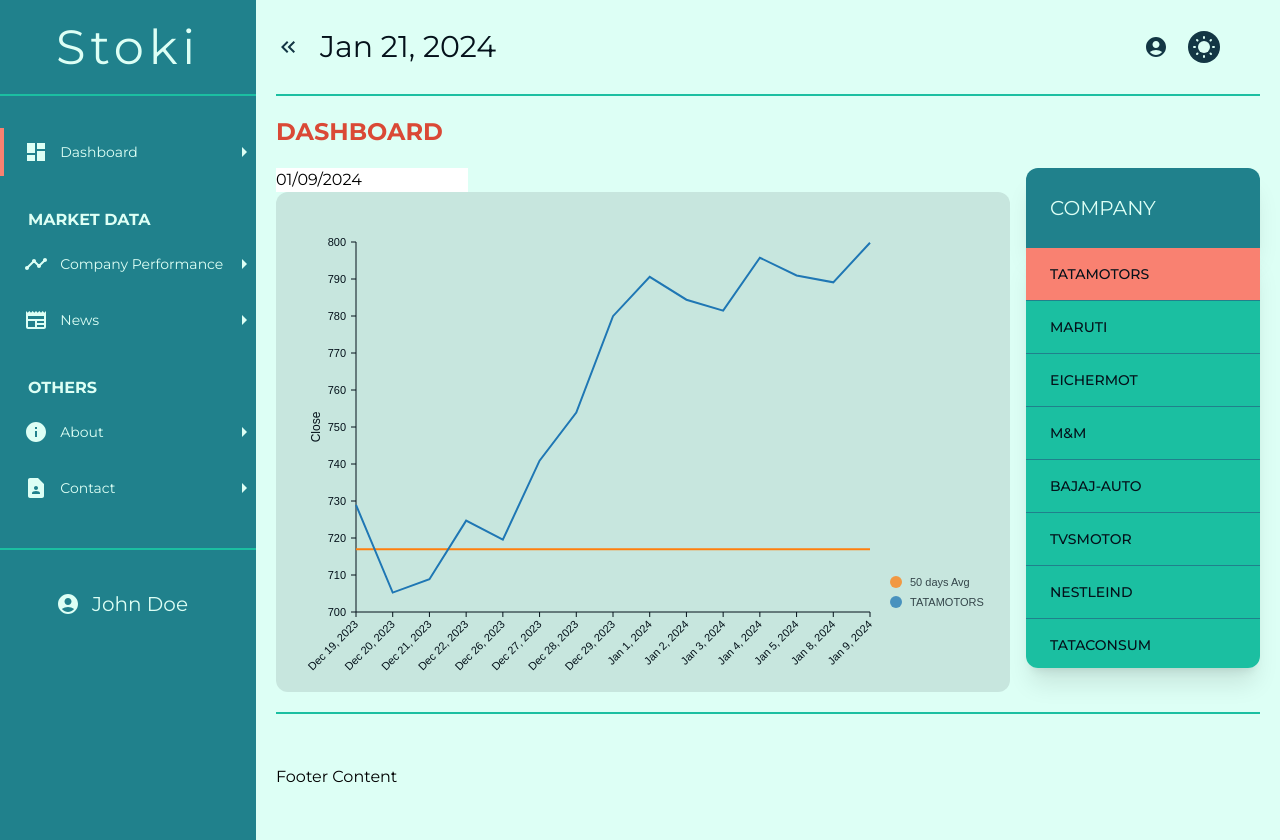
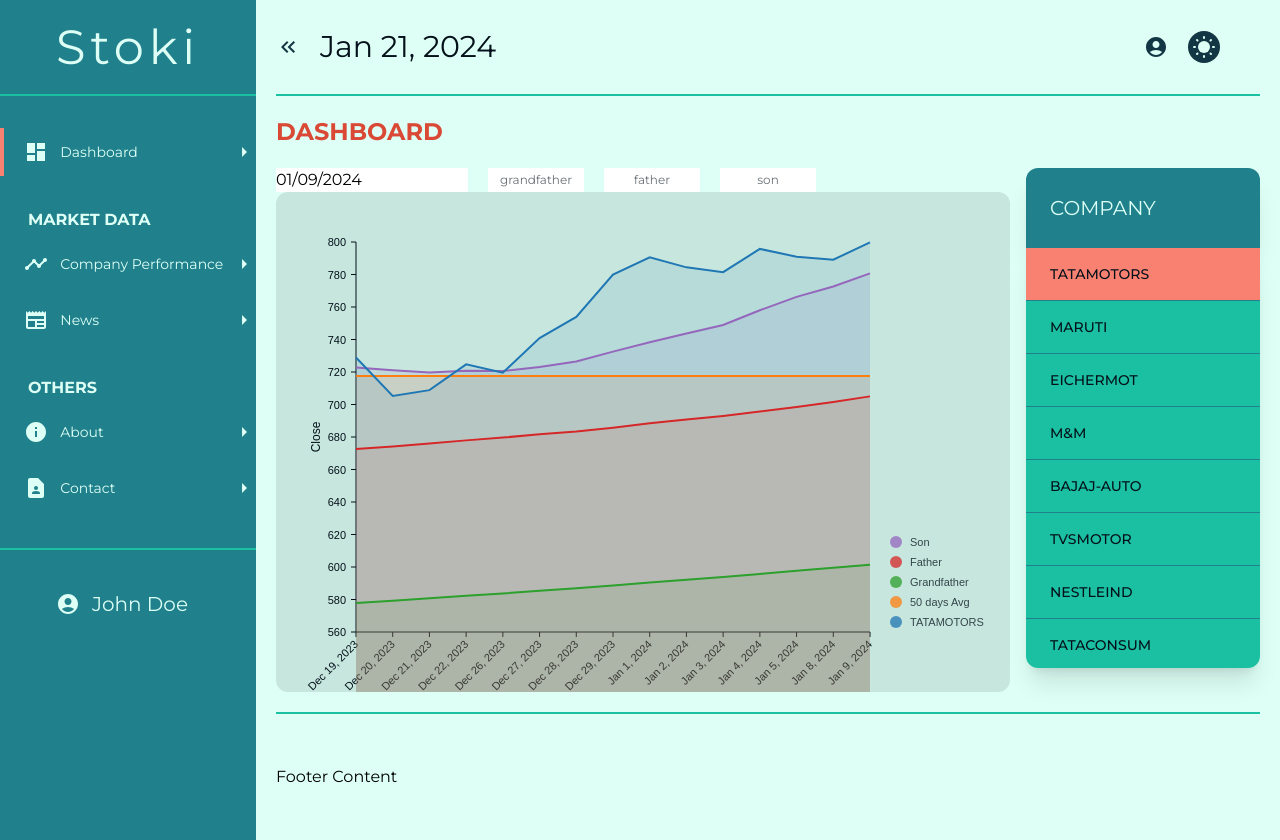
Before and after one commit to Ankit-AP-Paul/stock-prediction-website, a Next.js app: page /dashboard in a window 1280 px wide. Built offline with nearby package versions, Linux system fonts and the light colour scheme.

Commit message:
Added GFS strategy and 50 days average

```diff
--- a/src/components/GraphDemo.jsx
+++ b/src/components/GraphDemo.jsx
@@ -7,7 +7,15 @@
   ssr: false,
 });
 
-const GraphDemo = ({ classes, tickerName, mode, startDate }) => {
+const GraphDemo = ({
+  classes,
+  tickerName,
+  mode,
+  startDate,
+  grandfather,
+  father,
+  son,
+}) => {
   const date = new Date(startDate);
   const year = date.getFullYear();
   const month = String(date.getMonth() + 1).padStart(2, "0");
@@ -31,6 +39,12 @@
         var csvData = await response.text();
         const rows = csvData.split("\n");
 
+        // const [gf, f, s] = [
+        //   calMA(rows, grandfather),
+        //   calMA(rows, father),
+        //   calMA(rows, son),
+        // ];
+
         for (let i = 0; i < rows.length; i++) {
           const row = rows[i].trim().split(",");
           const date = row[0];
@@ -42,11 +56,10 @@
         let closeSum = 0;
         for (let i = endIdx; i >= endIdx - 50; i--) {
           const row = rows[i].trim().split(",");
-          const close = parseInt(row[4]);
+          const close = parseFloat(row[4]);
           closeSum = closeSum + close;
         }
         setAvg50(closeSum / 50);
-        console.log(avg50);
 
         if (endIdx - 15 >= 0) setStartIdx(endIdx - 15);
         else setStartIdx(0);
@@ -61,6 +74,7 @@
                   y: Close,
                 }
             );
+
             const avg50array = result.data.slice(startIdx, endIdx).map(
               ({ Date, Close }) =>
                 Close && {
@@ -68,6 +82,28 @@
                   y: avg50,
                 }
             );
+
+            const gf = calMA(rows, grandfather)
+              .slice(startIdx, endIdx)
+              .map(({ date, movingAverage }) => ({
+                x: parseDate(date),
+                y: movingAverage,
+              }));
+
+            const f = calMA(rows, father)
+              .slice(startIdx, endIdx)
+              .map(({ date, movingAverage }) => ({
+                x: parseDate(date),
+                y: movingAverage,
+              }));
+
+            const s = calMA(rows, son)
+              .slice(startIdx, endIdx)
+              .map(({ date, movingAverage }) => ({
+                x: parseDate(date),
+                y: movingAverage,
+              }));
+
             const data2 = [
               {
                 id: tickerName,
@@ -78,6 +114,21 @@
                 id: "50 days Avg",
                 color: mode === "dark" ? "#DDFFF5" : "#04111A",
                 data: avg50array,
+              },
+              {
+                id: "Grandfather",
+                color: mode === "dark" ? "#DDFFF5" : "#04111A",
+                data: gf,
+              },
+              {
+                id: "Father",
+                color: mode === "dark" ? "#DDFFF5" : "#04111A",
+                data: f,
+              },
+              {
+                id: "Son",
+                color: mode === "dark" ? "#DDFFF5" : "#04111A",
+                data: s,
               },
             ];
             setData(data2);
@@ -90,10 +141,44 @@
         console.error("Error fetching CSV:", error.message);
       }
     };
+    fetchData();
+  }, [
+    startIdx,
+    endIdx,
+    tickerName,
+    formattedDate,
+    avg50,
+    grandfather,
+    father,
+    son,
+  ]);
 
-    console.log(data);
-    fetchData();
-  }, [startIdx, endIdx, tickerName, formattedDate, avg50]);
+  const calMA = (rows, n) => {
+    const data = rows.map((row) => {
+      const rowArray = row.trim().split(",");
+
+      return {
+        date: rowArray[0],
+        close: parseFloat(rowArray[4]),
+      };
+    });
+
+    const movingAverageData = [];
+
+    for (let i = 1; i < data.length; i++) {
+      if (i < n - 1) {
+        movingAverageData.push({ date: data[i].date, movingAverage: 0 });
+      } else {
+        const sum = data
+          .slice(i - n + 1, i + 1)
+          .reduce((acc, val) => acc + val.close, 0);
+        const average = sum / n;
+        movingAverageData.push({ date: data[i].date, movingAverage: average });
+      }
+    }
+
+    return movingAverageData;
+  };
 
   const parseDate = (dateString) => {
     const options = { day: "numeric", month: "short", year: "numeric" };
--- a/src/components/OverviewChart.jsx
+++ b/src/components/OverviewChart.jsx
@@ -5,10 +5,6 @@
   // eslint-disable-line react-hooks/exhaustive-deps
   if (!data) return <div>Data not present</div>;
   else {
-    console.log(data);
-    // const maxY = Math.max(
-    //   ...data.flatMap((dataset) => dataset.data.map((point) => point.y))
-    // );
     return (
       <ResponsiveLine
         data={data}
@@ -48,8 +44,8 @@
         // colors={() => themeCol}
 
         colors={{ scheme: "category10" }}
-        margin={{ top: 50, right: 120, bottom: 80, left: 80 }}
-        xScale={{ type: "point", min: "auto", max: "auto" }}
+        margin={{ top: 50, right: 120, bottom: 60, left: 80 }}
+        xScale={{ type: "point" }}
         yScale={{
           type: "linear",
           min: "auto",
@@ -80,6 +76,9 @@
         }}
         enableGridX={false}
         enableGridY={false}
+        enableArea={true}
+        areaOpacity={0.1}
+        areaBaselineValue={0}
         pointSize={5}
         pointColor={{ theme: "background" }}
         pointBorderWidth={2}
--- a/src/pages/dashboard.js
+++ b/src/pages/dashboard.js
@@ -131,13 +131,50 @@
   );
 };
 
+const GfsInput = ({ placeholder, setter }) => {
+  return (
+    <input
+      className="w-24 ml-5 text-xs placeholder:text-dark placeholder:opacity-60 text-center"
+      placeholder={placeholder}
+      onChange={setter}
+    />
+  );
+};
+
 const dashboard = ({ mode }) => {
   const [tickerRows, setTickerRows] = useState([]);
   const [activeTicker, setActiveTicker] = useState("");
+  const [grandfather, setGrandfather] = useState(200);
+  const [father, setFather] = useState(50);
+  const [son, setSon] = useState(10);
   // const [startDate, setStartDate] = useState(new Date());
   const [startDate, setStartDate] = useState(
     "Tue Jan 09 2024 12:51:46 GMT+0530 (India Standard Time)"
   );
+
+  const handleSetGF = (e) => {
+    const val = e.target.value;
+    if (val > 200) {
+      e.target.value = 200;
+      setGrandfather(200);
+    } else setGrandfather(val);
+  };
+
+  const handleSetF = (e) => {
+    const val = e.target.value;
+    if (val > 200) {
+      e.target.value = 200;
+      setFather(200);
+    } else setFather(val);
+  };
+
+  const handleSetS = (e) => {
+    const val = e.target.value;
+    if (val > 200) {
+      e.target.value = 200;
+      setSon(200);
+    } else setSon(val);
+  };
 
   useEffect(() => {
     const fetchTickers = async () => {
@@ -174,12 +211,23 @@
           </h2>
           <div className="grid grid-cols-8 gap-4">
             <div className="col-span-6">
-              <DatePicker
-                selected={startDate}
-                onChange={(date) => setStartDate(date)}
-              />
+              <div className="w-full flex flex-row">
+                <DatePicker
+                  selected={startDate}
+                  onChange={(date) => setStartDate(date)}
+                />
+                {/* <div className="dark:text-light text-dark ml-5">200</div>
+                <div className="dark:text-light text-dark ml-5">50</div>
+                <div className="dark:text-light text-dark ml-5">10</div> */}
+                <GfsInput placeholder="grandfather" setter={handleSetGF} />
+                <GfsInput placeholder="father" setter={handleSetF} />
+                <GfsInput placeholder="son" setter={handleSetS} />
+              </div>
               {activeTicker && (
                 <GraphDemo
+                  grandfather={grandfather}
+                  father={father}
+                  son={son}
                   startDate={startDate}
                   mode={mode}
                   classes="h-[500px] w-full"
```
